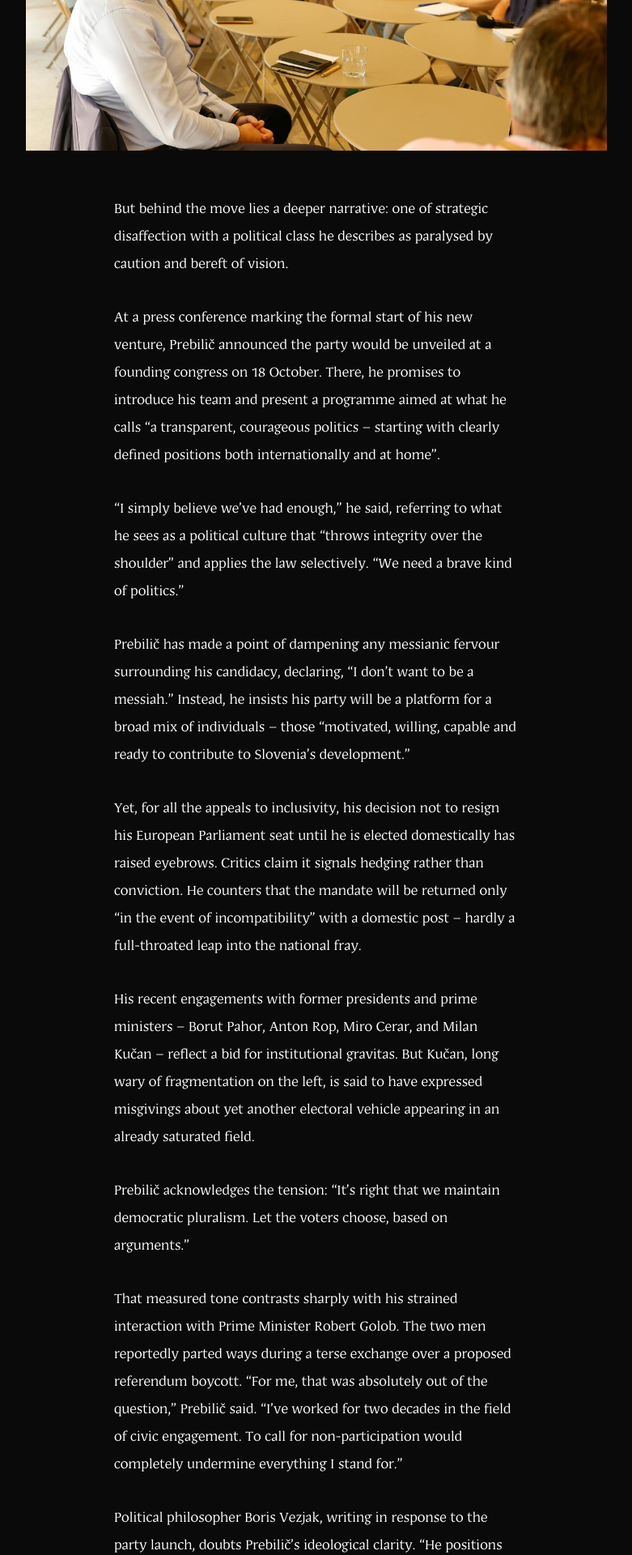
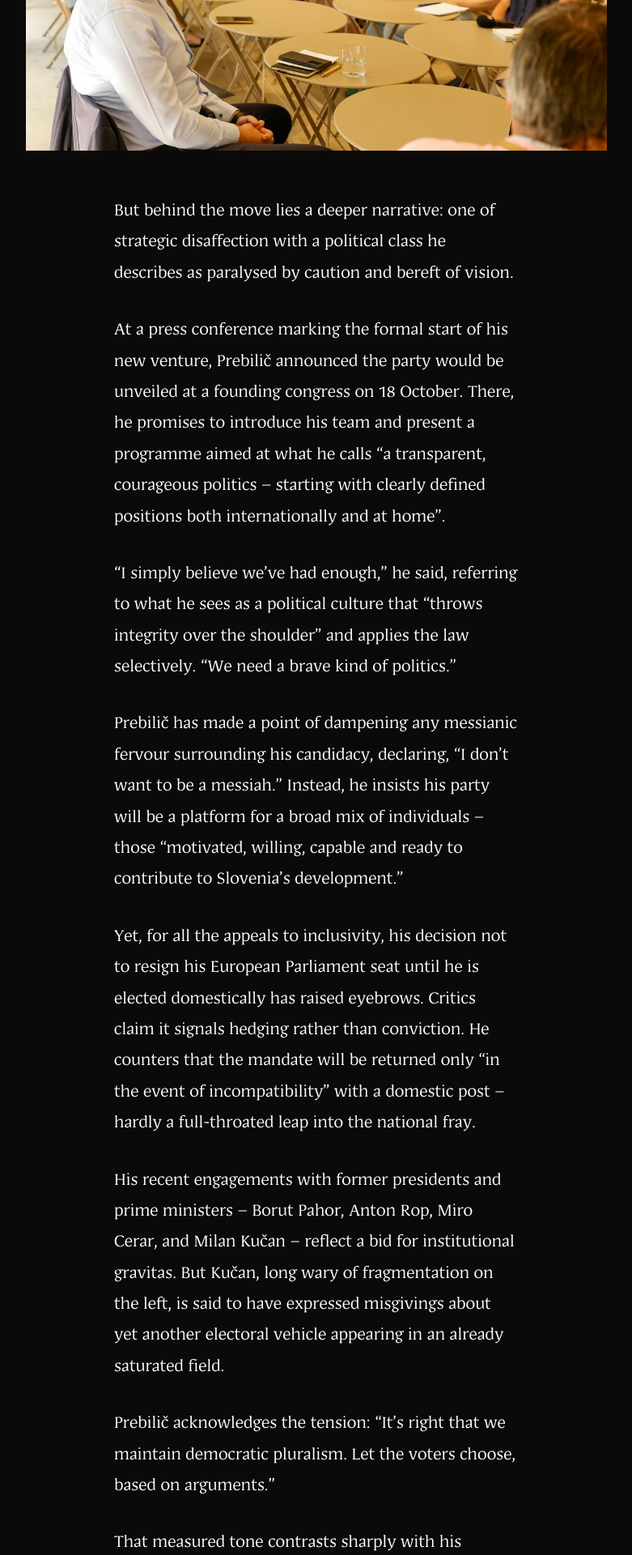
Before and after one commit to tfhoerest/azt, a Jekyll site: the page built from _posts/2025-06-23-bid-for-relevance.md, in a window 1280 px wide. Shown: the part 760-2680 px from the top of the page at 81% size, without its empty margins (249-1030 px from the left). Built offline with Jekyll 4.4.1, drawn with Linux system fonts in a browser that asks for light colours; some web fonts are replaced.

Commit message:
Update post.html

```diff
--- a/_layouts/post.html
+++ b/_layouts/post.html
@@ -61,8 +61,8 @@ layout: default
 .post-content {
     color: var(--z-ds-color-text-100);
     font-family: 'Adriatic22', 'Source Serif Pro', 'Georgia', 'Times New Roman', serif;
-    font-size: 1.25rem;  /* 20px */
-    line-height: 1.7;
+    font-size: 1.5rem;  /* 20px */
+    line-height: 1.6;
     max-width: 500px; /* 2/3rds of image width */
     margin-left: auto;
     margin-right: auto;
```
